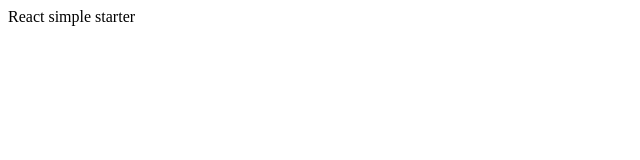
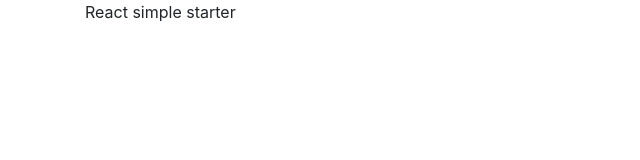
Before and after one commit to Tapudp/Weather, a React app: page public/index.html in a window 1280 px wide. Shown: the whole page, without its empty margins (0-640 px from the left). Built offline with nearby package versions, Linux system fonts and the light colour scheme.

Commit message:
changed the html file accordingly

```diff
--- a/public/index.html
+++ b/public/index.html
@@ -10,6 +10,8 @@
     -->
     <link rel="manifest" href="%PUBLIC_URL%/manifest.json">
     <link rel="shortcut icon" href="%PUBLIC_URL%/favicon.ico">
+    <link rel="stylesheet" href="https://cdn.rawgit.com/twbs/bootstrap/48938155eb24b4ccdde09426066869504c6dab3c/dist/css/bootstrap.min.css">
+    <link rel="stylesheet" href="/style/style.css">
     <!--
       Notice the use of %PUBLIC_URL% in the tags above.
       It will be replaced with the URL of the `public` folder during the build.
@@ -19,7 +21,7 @@
       work correctly both with client-side routing and a non-root public URL.
       Learn how to configure a non-root public URL by running `npm run build`.
     -->
-    <title>React App</title>
+    <title>Weather App</title>
   </head>
   <body>
     <noscript>
```
